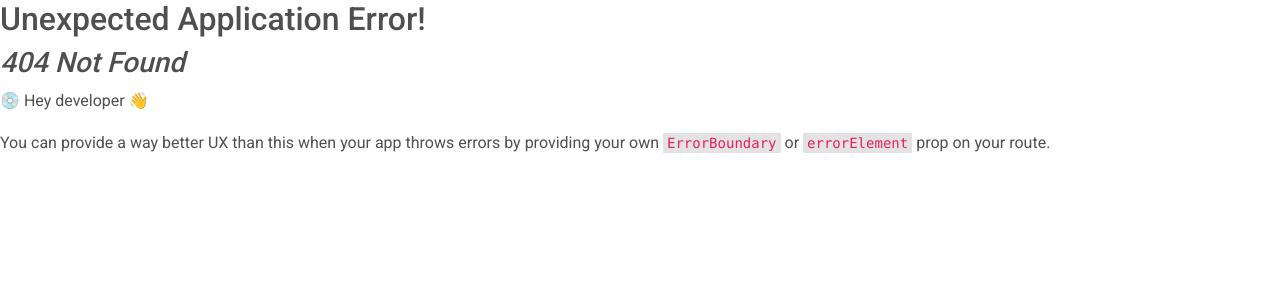
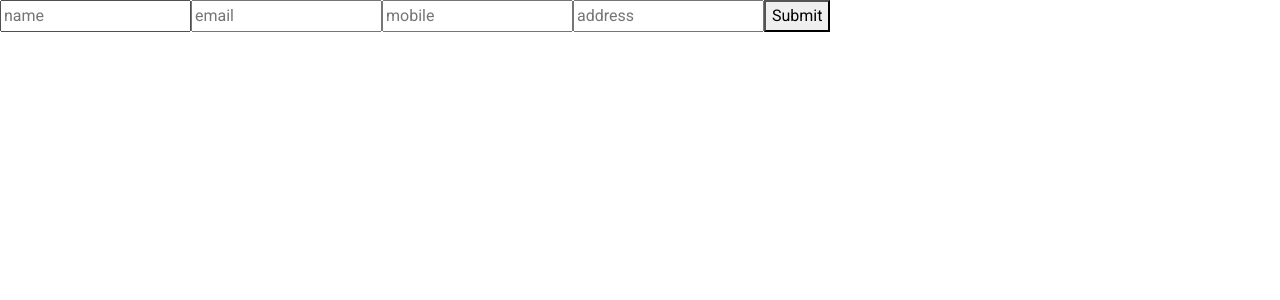
Before and after one commit to sg-59/nightbatch-2025, a React (Vite) app: page /signup in a window 1280 px wide. Before the commit this address had no page. Shown: the top 300 px of the page. Built offline with nearby package versions, Linux system fonts and the light colour scheme.

Commit message:
03/02/2025

```diff
--- a/src/Study/First.jsx
+++ b/src/Study/First.jsx
@@ -3,15 +3,6 @@ import axios from 'axios'
 import { Appcontext } from './Store'
 import { Link } from 'react-router-dom'
 function First() {
-
-  const datasss=[{name:"rajeena",job:"mernstack"},{name:"gopika",job:"Backend developer"}]
-
-  localStorage.setItem("Rajeena",JSON.stringify(datasss))
-
-  const getData=JSON.parse(localStorage.getItem("Rajeena"))
-console.log("*******************************99",getData);
-
-
 
  const {dispatch}=useContext(Appcontext)
  const [number,setNumber]=useState(0)
--- /dev/null
+++ b/src/Study/Memo1.jsx
@@ -0,0 +1,23 @@
+import React, { useState } from 'react'
+import { Memoized } from './Memo2';
+// import Memo2 from './Memo2'
+
+
+function Memo1() {
+
+    const [number1,setNumber1]=useState(0)
+    const [number2,setNumber2]=useState(0)
+
+    console.log("parent componenet re-rendered");
+
+
+  return (
+    <div>
+      <button onClick={()=>setNumber1(number1+1)}>Number one <strong>{number1}</strong></button>
+      <button onClick={()=>setNumber2(number2+1)}>Number two <strong>{number2}</strong></button>
+      <Memoized num2={number2}/>
+    </div>
+  )
+}
+
+export default Memo1
--- /dev/null
+++ b/src/Study/Memo2.jsx
@@ -0,0 +1,16 @@
+import React from 'react'
+
+function Memo2({num2}) {
+
+    console.log("child component re-rendered ");
+
+
+  return (
+    <div>
+      <h1>Memo 2 {num2}</h1>
+    </div>
+  )
+}
+
+// export default Memo2
+export const Memoized=React.memo(Memo2)
--- a/src/Study/Second.jsx
+++ b/src/Study/Second.jsx
@@ -4,7 +4,11 @@ import { Appcontext } from './Store'
 function Second() {
 
 
-  const {user}=useContext(Appcontext)
+  const {user,dispatch}=useContext(Appcontext)
+
+  function removeDatas(){
+dispatch({status:"remove"})
+  }
 
   return (
     <div>
@@ -15,6 +19,8 @@ function Second() {
       <h6>{li.name}</h6>
       </>
      ))}
+
+     <button onClick={removeDatas}>Remove data</button>
     </div>
   )
 }
--- /dev/null
+++ b/src/Study/Signup.jsx
@@ -0,0 +1,40 @@
+import React, { useState } from 'react'
+import { data } from 'react-router-dom'
+
+function Signup() {
+    const [data,setData]=useState({
+        name:"",
+        email:"",
+        mobile:"",
+        address:""
+    })
+
+
+function handleChange(event){
+const {name,value}=event.target
+setData({...data,[name]:value})
+
+
+}
+
+
+    function display(){
+
+        console.log(data);
+
+    }
+
+
+
+  return (
+    <div>
+        <input type="text" placeholder='name' name='name' onChange={handleChange}/>
+        <input type="text" placeholder='email' name='email' onChange={handleChange}/>
+        <input type="text" placeholder='mobile' name='mobile' onChange={handleChange}/>
+        <input type="text" placeholder='address' name='address' onChange={handleChange}/>
+        <button onClick={display}>Submit</button>
+    </div>
+  )
+}
+
+export default Signup
--- a/src/Study/Store.jsx
+++ b/src/Study/Store.jsx
@@ -1,39 +1,38 @@
-import { createContext, useState } from "react"
-import { useReducer } from "react"
+import { createContext, useEffect, useState } from "react";
+import { useReducer } from "react";
 
-export const Appcontext=createContext()
+export const Appcontext = createContext();
 
+export const Storepage = ({ children }) => {
+  const InitialValue = {
+    userData: JSON.parse(localStorage.getItem("gopika_storage")) || null,
+  };
 
+  function display(state, action) {
+    console.log("action values ..................", action);
 
-export const Storepage=({children})=>{
+    switch (action.status) {
+      case "success":
+        return { userData: action.apidata };
 
-    const InitialValue={
-        userData:null
+      case "remove":
+        return { userData: null };
     }
+  }
 
-    function display(state,action){
-console.log("action values ..................",action);
+  const [state, dispatch] = useReducer(display, InitialValue);
 
-switch(action.status){
-    case "success":
-        return {userData:action.apidata}
-}
+  console.log("final answer", state.userData);
 
+  useEffect(() => {
+    localStorage.setItem("gopika_storage", JSON.stringify(state.userData));
+  }, [state.userData]);
 
-    }
-
-
-    const [state,dispatch]=useReducer(display,InitialValue)
-
-
-    console.log("final answer",state.userData);
-
-
-    return(
-        <>
-       <Appcontext.Provider value={{dispatch,user:state.userData}}>
-{children}
- </Appcontext.Provider>
-        </>
-    )
-}
+  return (
+    <>
+      <Appcontext.Provider value={{ dispatch, user: state.userData }}>
+        {children}
+      </Appcontext.Provider>
+    </>
+  );
+};
--- /dev/null
+++ b/src/Study/Useeffectone.jsx
@@ -0,0 +1,29 @@
+import React, { useEffect, useState } from 'react'
+
+function Useeffectone() {
+
+  const [state,setState]=useState(0)
+
+
+    useEffect(()=>{
+      var i=0
+const intervel=setInterval(()=>{
+console.log(i++);
+},1000)
+
+return ()=>{
+  console.log("cleanup function started");
+  clearInterval(intervel)
+}
+    },[state])
+
+
+  return (
+    <div>
+      <h1>{state}</h1>
+      <button onClick={()=>setState(state+1)}>Click</button>
+    </div>
+  )
+}
+
+export default Useeffectone
--- /dev/null
+++ b/src/Study/Userefone.jsx
@@ -0,0 +1,36 @@
+import React, { useRef } from 'react'
+
+function Userefone() {
+
+const name=useRef()
+const email=useRef()
+const mobile=useRef()
+const address=useRef()
+
+console.log("hello");
+
+
+function display(){
+const a=name.current.value
+const b=email.current.value
+const c=mobile.current.value
+const d=address.current.value
+
+console.log(a,b,c,d);
+
+}
+
+  return (
+    <div>
+        <input ref={name}  type="text" placeholder='name' />
+        <input ref={email}  type="text" placeholder='email' />
+        <input ref={mobile}  type="text" placeholder='mobile' />
+        <input ref={address}  type="text" placeholder='address' />
+        <button onClick={display}>Submit</button>
+
+
+    </div>
+  )
+}
+
+export default Userefone
```
Also changed, not shown: src/App.jsx (+22 -3 lines).
